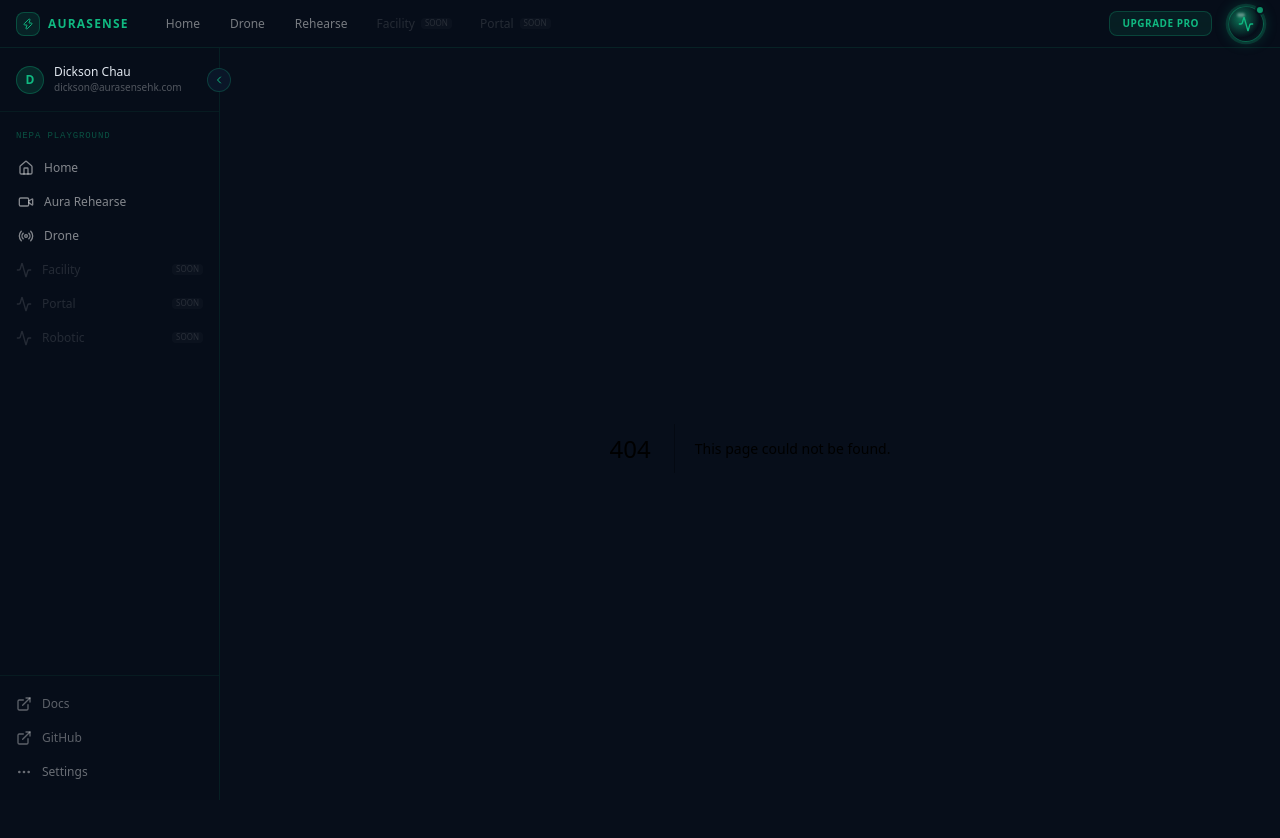
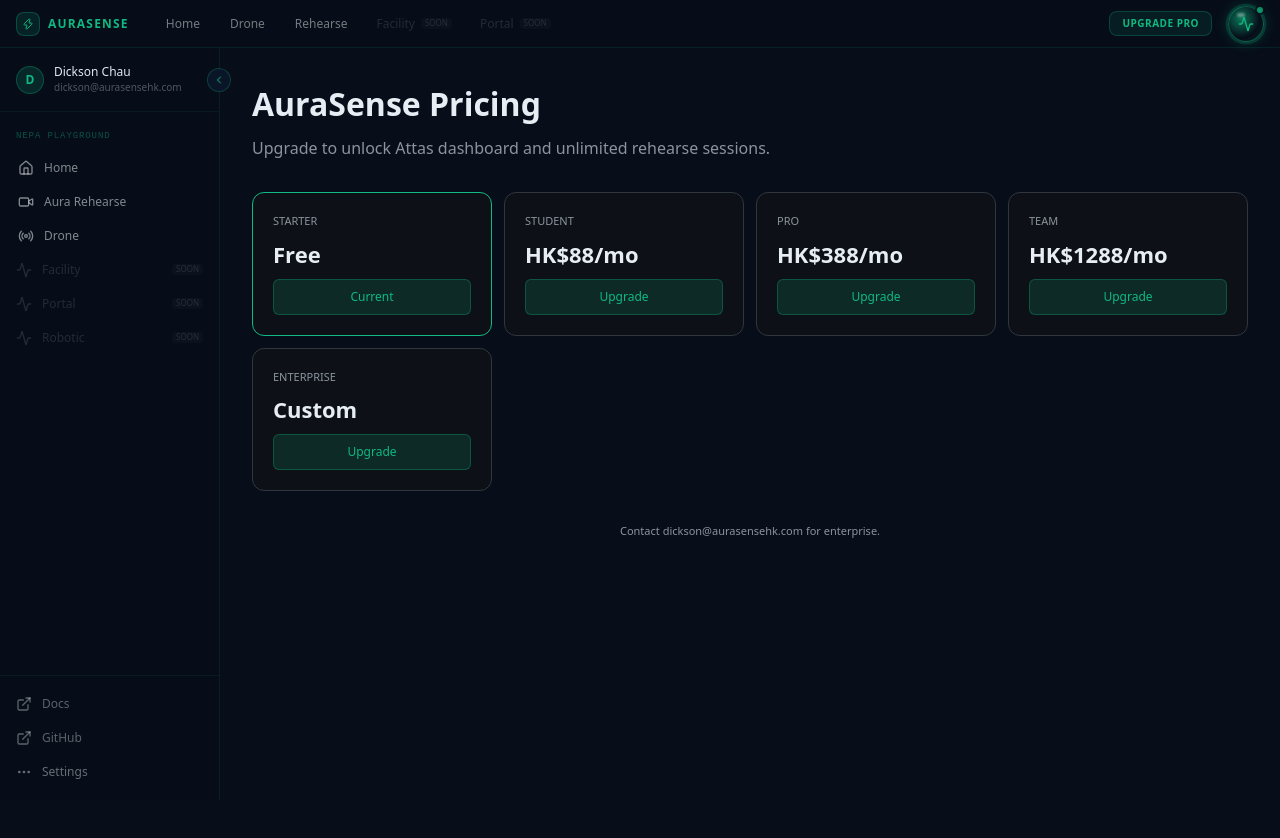
Before and after one commit to Dicksonchau1/aurasense-playground, a Next.js app: page /pricing in a window 1280 px wide. Before the commit this address had no page. Shown: the top 838 px of the page. Built offline with nearby package versions, Linux system fonts and the light colour scheme.

Commit message:
feat: pricing page + user_plans table-aware layouts

```diff
--- a/src/app/playground/attas/layout.tsx
+++ b/src/app/playground/attas/layout.tsx
@@ -17,7 +17,7 @@
   if (!user) redirect('/auth/login?redirect=/playground/attas');
 
   const { data: profile } = await supabase
-    .from('profiles').select('plan').eq('id', user.id).single();
+    .from('user_plans').select('plan').eq('user_id', user.id).maybeSingle();
   if (!profile || !PAID_PLANS.includes(profile.plan as PaidPlan)) {
     redirect('/pricing?reason=attas&plan=pro');
   }
--- a/src/app/playground/layout.tsx
+++ b/src/app/playground/layout.tsx
@@ -18,7 +18,7 @@
   if (!user) redirect('/auth/login?redirect=/playground');
 
   const { data: profile } = await supabase
-    .from('profiles').select('plan').eq('id', user.id).single();
+    .from('user_plans').select('plan').eq('user_id', user.id).maybeSingle();
   if (!profile || !ALLOWED_PLANS.includes(profile.plan as Plan)) {
     redirect('/pricing?reason=playground');
   }
--- /dev/null
+++ b/src/app/pricing/page.tsx
@@ -0,0 +1,33 @@
+export const dynamic = 'force-dynamic'
+
+export default function PricingPage() {
+  const plans = [
+    { name: 'Starter', price: 'Free', current: true },
+    { name: 'Student', price: 'HK$88/mo' },
+    { name: 'Pro', price: 'HK$388/mo' },
+    { name: 'Team', price: 'HK$1288/mo' },
+    { name: 'Enterprise', price: 'Custom' },
+  ]
+  return (
+    <main style={{ minHeight: '100vh', background: '#070e1a', color: '#e6edf3', padding: 32, fontFamily: 'system-ui' }}>
+      <div style={{ maxWidth: 1100, margin: '0 auto' }}>
+        <h1 style={{ fontSize: 32, fontWeight: 700 }}>AuraSense Pricing</h1>
+        <p style={{ color: '#8b949e', marginTop: 8 }}>Upgrade to unlock Attas dashboard and unlimited rehearse sessions.</p>
+        <div style={{ display: 'grid', gridTemplateColumns: 'repeat(auto-fit, minmax(200px, 1fr))', gap: 12, marginTop: 32 }}>
+          {plans.map(p => (
+            <div key={p.name} style={{ background: '#0d1117', border: p.current ? '1px solid #10b981' : '1px solid #30363d', borderRadius: 12, padding: 20 }}>
+              <div style={{ fontSize: 11, color: '#8b949e', textTransform: 'uppercase' }}>{p.name}</div>
+              <div style={{ fontSize: 22, fontWeight: 700, margin: '8px 0' }}>{p.price}</div>
+              <button style={{ width: '100%', padding: '8px', borderRadius: 6, background: 'rgba(16,185,129,0.15)', color: '#10b981', border: '1px solid rgba(16,185,129,0.3)', fontSize: 12 }}>
+                {p.current ? 'Current' : 'Upgrade'}
+              </button>
+            </div>
+          ))}
+        </div>
+        <p style={{ marginTop: 32, fontSize: 11, color: '#8b949e', textAlign: 'center' }}>
+          Contact dickson@aurasensehk.com for enterprise.
+        </p>
+      </div>
+    </main>
+  )
+}
--- a/src/app/rehearse/nurse/page.tsx
+++ b/src/app/rehearse/nurse/page.tsx
@@ -256,7 +256,7 @@
                 <>
                   <h4 style={{ fontSize: 12, color: '#34d399', margin: '0 0 6px' }}>Strengths</h4>
                   <ul style={{ fontSize: 12, color: '#8b949e', paddingLeft: 18, margin: '0 0 12px' }}>
-                    {feedback.strengths.map((s: string, i: number) => >{s}</li>)}
+                    {feedback.strengths.map((s: string, i: number) => <li key={i}>{s}</li>)}
                   </ul>
                 </>
               ) : null}
@@ -264,7 +264,7 @@
                 <>
                   <h4 style={{ fontSize: 12, color: '#f59e0b', margin: '0 0 6px' }}>Improve</h4>
                   <ul style={{ fontSize: 12, color: '#8b949e', paddingLeft: 18, margin: 0 }}>
-                    {feedback.improvements.map((s: string, i: number) => >{s}</li>)}
+                    {feedback.improvements.map((s: string, i: number) => <li key={i}>{s}</li>)}
                   </ul>
                 </>
               ) : null}
```
